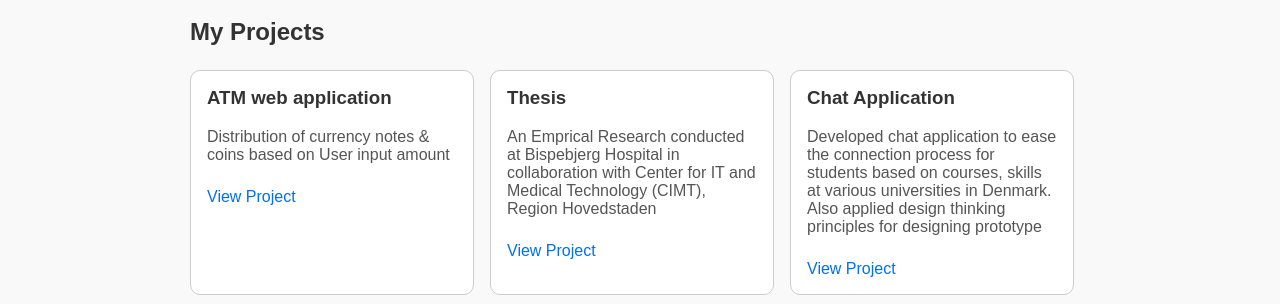
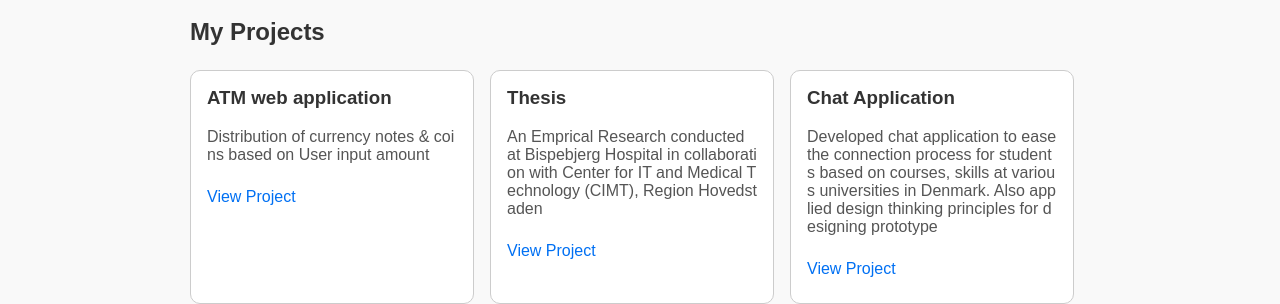
Before and after one commit to Babavaraprasad/portfolio, a Next.js app: page / in a window 1280 px wide. Shown: the part 648-952 px from the top of the page. Built offline with nearby package versions, Linux system fonts and the light colour scheme.

Commit message:
reusable component card in about and home page to display project details

```diff
--- /dev/null
+++ b/src/components/Card.js
@@ -0,0 +1,22 @@
+import styles from '../styles/Card.module.scss';
+
+export default function ProjectCard({
+  title,
+  description,
+  link,
+  width = '250px',
+  height = '200px',
+  showText = true,
+  showDescription = true,
+  showLink = true,
+  overflow= false
+}
+){
+  return (
+    <div className={styles.card} style={{width, height, overflow}}>
+      {showText && <h3>{title}</h3>}
+      {showDescription && <p>{description}</p>}
+      {showLink && link && <a href={link} target="_blank" rel="noopener noreferrer">View Project</a>}
+    </div>
+  );
+}
--- a/src/components/ProfileSection.js
+++ b/src/components/ProfileSection.js
@@ -6,7 +6,7 @@ let name = text ? text : 'Hi, Im Babavaraprasad Reddy Pingili';
   return (
     <section className={styles.profileSection}>
         <Image
-        src='/Baba.jpg'
+        src='/Baba_2.jpg'
         width={350}
         height={400}
         alt='No Profile'
--- a/src/components/ProjectCard.js
+++ /dev/null
@@ -1,11 +0,0 @@
-import styles from '../styles/ProjectCard.module.scss';
-
-export default function ProjectCard({ title, description, link }) {
-  return (
-    <div className={styles.card}>
-      <h3>{title}</h3>
-      <p>{description}</p>
-      <a href={link} target="_blank" rel="noopener noreferrer">View Project</a>
-    </div>
-  );
-}
--- a/src/pages/index.js
+++ b/src/pages/index.js
@@ -1,7 +1,7 @@
 import Navbar from '../components/Navbar';
 import Footer from '../components/Footer';
 import ProfileSection from '../components/ProfileSection';
-import ProjectCard from '../components/ProjectCard';
+import Card from '../components/Card';
 import styles from '../styles/Home.module.css';
 
 export default function Home() {
@@ -20,7 +20,7 @@ export default function Home() {
           <h2>My Projects</h2>
           <div className={styles.projectsGrid}>
             {projects.map((project, index) => (
-              <ProjectCard key={index} {...project} />
+              <Card key={index} {...project} />
             ))}
           </div>
         </section>
--- /dev/null
+++ b/src/styles/Card.module.scss
@@ -0,0 +1,36 @@
+.card {
+  margin-top: 10% 0 0 0;
+  max-height: 100%;
+  border: 1px solid #ccc;
+  padding: 1rem;
+  border-radius: 10px;
+  background: #fff;
+  transition: transform 0.2s;
+  cursor: pointer;
+
+  //overflow-y: scroll;
+  word-wrap: break-word;
+  word-break: break-all;
+  max-height: 100% !important;
+  &:hover {
+    transform: translateY(-5px);
+  }
+
+  h3 {
+    margin-top: 0;
+  }
+
+  p {
+    color: #555;
+  }
+
+  a {
+    display: inline-block;
+    margin-top: 0.5rem;
+    color: #0070f3;
+
+    &:hover {
+      text-decoration: underline;
+    }
+  }
+}
--- a/src/styles/ProfileSection.module.scss
+++ b/src/styles/ProfileSection.module.scss
@@ -6,7 +6,7 @@
     margin: 1rem 0 0.5rem 0;
   }
   img {
-    border-radius: 50%;
+    border-radius: 60%;
   }
   p {
     font-size: 1.1rem;
@@ -15,7 +15,9 @@
 }
 
 .AboutSection {
+    margin: 5% 2% 0 0;
     display: flex;
     flex-direction: row;
     align-self:flex-start;
+    justify-content: center;
 }
--- a/src/styles/ProjectCard.module.scss
+++ /dev/null
@@ -1,31 +0,0 @@
-.card {
-  border: 1px solid #ccc;
-  padding: 1rem;
-  border-radius: 10px;
-  width: 250px;
-  background: #fff;
-  transition: transform 0.2s;
-  cursor: pointer;
-
-  &:hover {
-    transform: translateY(-5px);
-  }
-
-  h3 {
-    margin-top: 0;
-  }
-
-  p {
-    color: #555;
-  }
-
-  a {
-    display: inline-block;
-    margin-top: 0.5rem;
-    color: #0070f3;
-
-    &:hover {
-      text-decoration: underline;
-    }
-  }
-}
```
Also changed, not shown: src/pages/About.js (+8 -1 lines), 2 other files (tests, documents, lock files or other folders).
